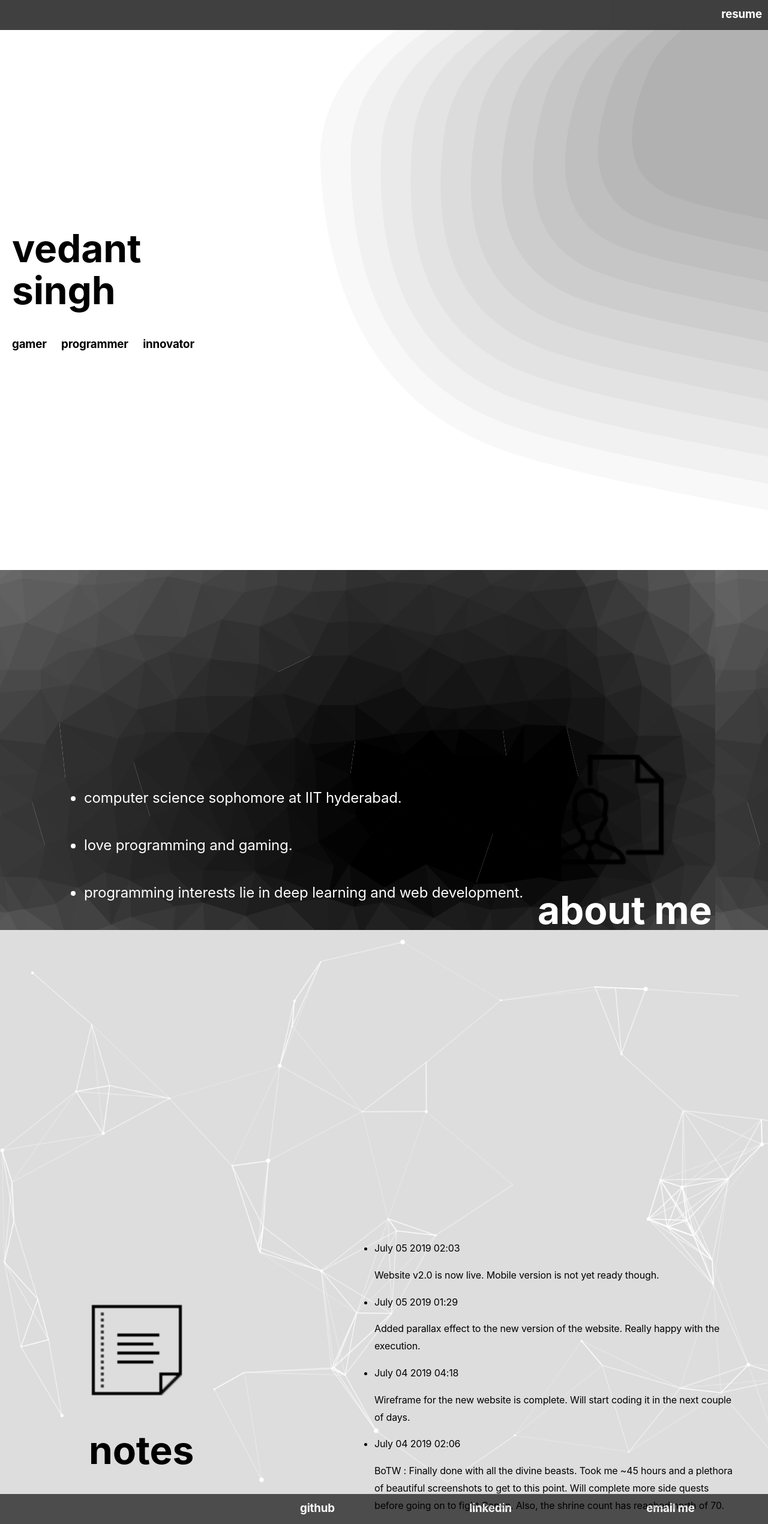
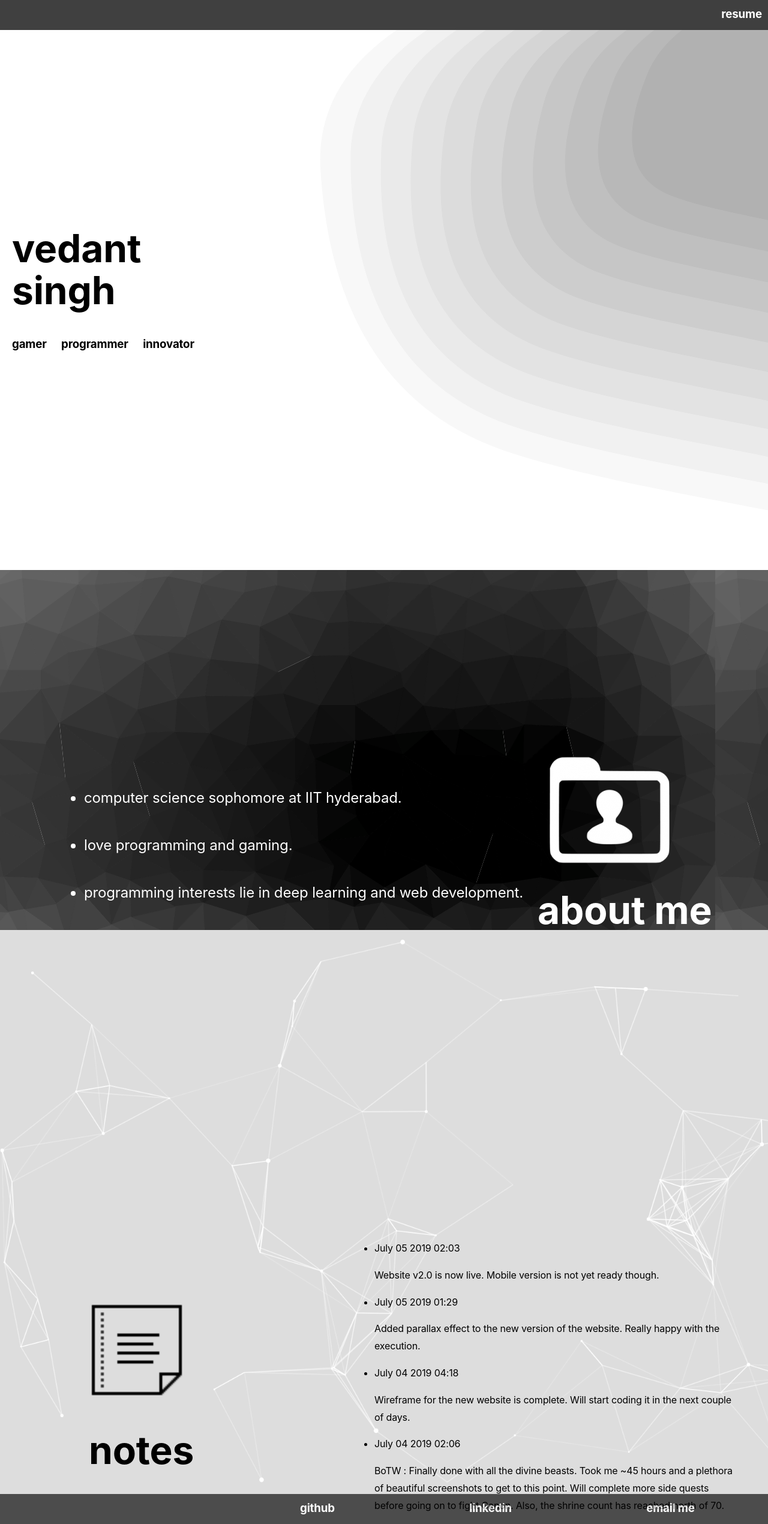
Before and after one commit to vedantsingh1404/website-v2.0, a Jekyll site: the page built from index.html, in a window 1280 px wide. Shown: the whole page at 60% size. Built offline with Jekyll 4.4.1, drawn with Linux system fonts in a browser that asks for light colours.

Commit message:
profile logo change

```diff
--- a/index.html
+++ b/index.html
@@ -24,7 +24,7 @@ layout : default
   </div>
 
   <div class="profile-icon rellax" data-rellax-speed="2">
-    <img src="images/icons8-profile-100.png" alt="" class="profile-image">
+    <img src="images/user-3-200.png" alt="" class="profile-image">
     <h2 class="profile-head large">about me</h2>
   </div>
 
```
Also changed, not shown: images/user-3-200.png (added).
